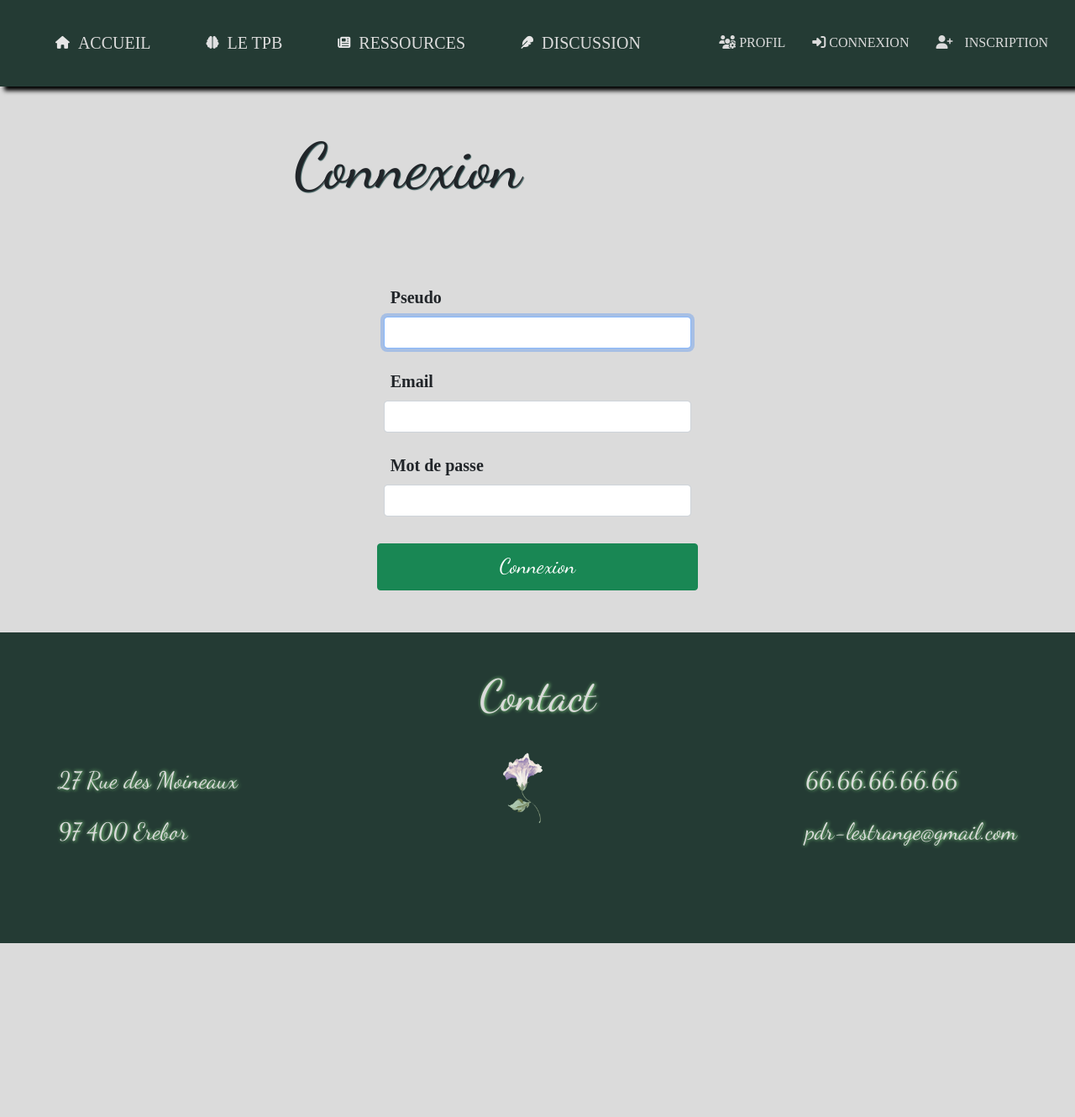
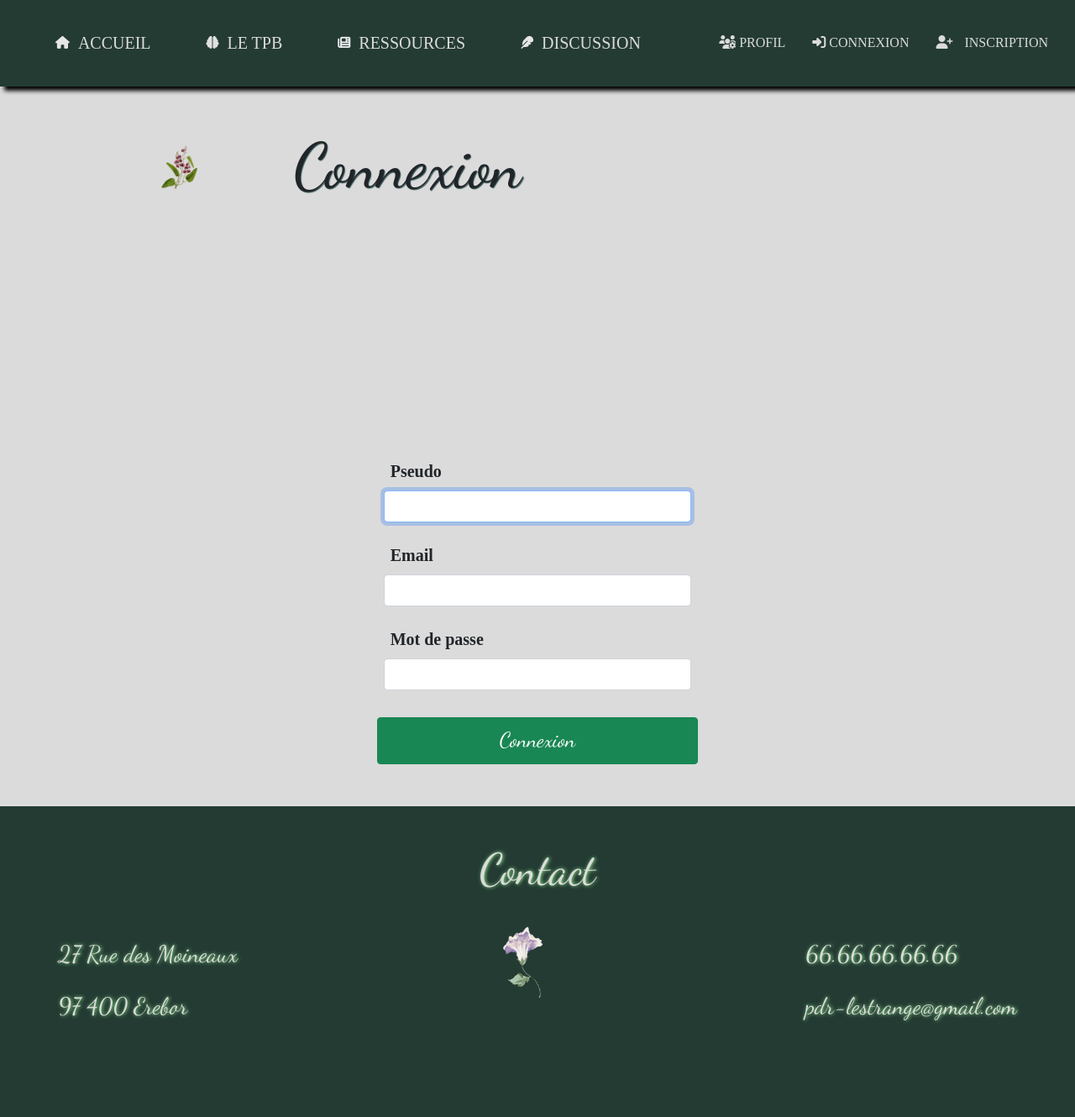
Before and after one commit to SharpSparrow666/l-Ombre-de-toi, a Symfony app: template templates/security/login.html.twig in a window 1280 px wide. Shown: the part 306-1636 px from the top of the page at 84% size. Before the commit the page ends 1429 px from the top, so only its background shows below. Run offline with Twig, Linux system fonts and the light colour scheme; the template is opened without the code that fills it, so the values that code supplies are empty; some libraries are stand-ins or nearby versions; some web fonts are replaced.

Commit message:
formulaires effectifs

```diff
--- a/templates/partials/css_stronger_than_bootstrap.html.twig
+++ b/templates/partials/css_stronger_than_bootstrap.html.twig
@@ -362,10 +362,13 @@
         border: darkslategray;
     }
 
-    .submit-login{
-
+    .fleur-connexion{
+        display: flex;
+        max-width: 25%;
+        max-height: 25%;
+        margin-left: 150px;
+        margin-top: -150px;
     }
-
 
 /**/
 /* CSS DE LA PAGE DE PROFIL */
--- a/templates/partials/header_and_main_navbar.html.twig
+++ b/templates/partials/header_and_main_navbar.html.twig
@@ -23,6 +23,9 @@
                         </li>
                     </ul>
 
+                    {# Séparateur #}
+                    <div class="dropdown-divider"></div>
+
         {#     PAQUET NAV DE DROITE       #}
 
                     <ul class="navbar-nav ms-auto mb-2 mb-lg-0">
--- a/templates/security/login.html.twig
+++ b/templates/security/login.html.twig
@@ -20,6 +20,10 @@
     <section class="section-register-form">
         <div class="container-fluid">
             <div class="row">
+                <div>
+                    <img class="fleur-connexion" src="{{ asset('../../images/fleur-connexion.png') }}" alt="">
+                </div>
+
                 <div class="col-12 col-md-4 mx-auto ">
                     <div class="p-2">
                         <label for="inputPseudo" class="p-2">Pseudo</label>
@@ -27,7 +31,7 @@
                     </div>
                     <div class="p-2">
                         <label for="inputEmail" class="p-2">Email</label>
-                        <input type="email" value="{{ last_username }}" name="email" id="inputEmail" class="form-control" autocomplete="email" required>
+                        <input type="email" name="email" id="inputEmail" class="form-control" autocomplete="email" required>
                     </div>
                     <div class="p-2">
                         <label for="inputPassword" class="p-2">Mot de passe</label>
```
Also changed, not shown: public/images/fleur-connexion.png (added).
